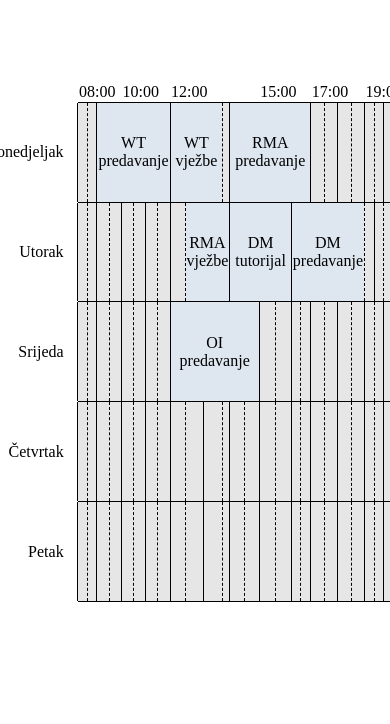
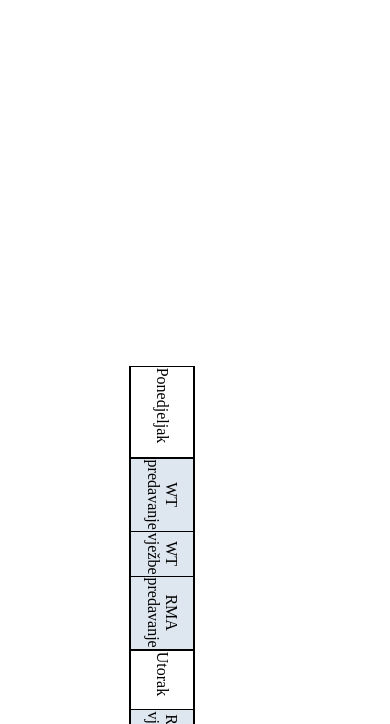
Before and after one commit to kanitadervic/classroom-management-app, a plain HTML site: page raspored.html in a window 390 px wide. Shown: the part 120-844 px from the top of the page. Drawn offline with Linux system fonts and the light colour scheme.

Commit message:
gotov šesti zadatak

```diff
--- a/raspored.css
+++ b/raspored.css
@@ -4,10 +4,9 @@
     display: flex;
     align-items: center;
     justify-content:center;
-
   }
 
-  #main{
+  table{
       height: 600px;
       width: 1000px;
       background: #E6E6E6;
@@ -20,7 +19,8 @@
     td:nth-child(odd){
         border-left-style: dashed;
     }
-   #main, td,tr {
+
+   table, td,tr {
     border: 1px solid black;
     border-collapse: collapse;
   }
@@ -43,7 +43,6 @@
   .input {
     text-align: center;
     background: #DEE6EF;
-
   }
 
 
@@ -65,3 +64,52 @@
   #border {
     border: white 1px solid;
   }
+
+@media all and (max-width: 600px) {
+  #hours, #empty, td:empty {
+    background: white;
+    border: white 1px solid;
+    visibility: hidden;
+    width: 0;
+    height: 0;
+    padding: 0;
+    margin: 0;
+    border: 0
+  }
+
+  table {
+    transform: rotate(90deg);
+    display: flex;
+    border-collapse: collapse;
+    width: 0%;
+    height: 0%;
+    background-color: white;
+    border: none;
+    }
+
+
+  tr{
+    display: table-cell;
+
+  }
+
+
+  td:nth-child(even){
+    border-right-style: none;
+
+}
+td:nth-child(odd){
+    border-left-style: none;
+}
+
+#container {
+
+  margin-top: -250px;
+  padding-bottom: 4em;
+}
+
+
+#weekday {
+  border: 1px black solid;
+}
+}
--- a/raspored.html
+++ b/raspored.html
@@ -82,6 +82,7 @@
                 <td style="display: none;"></td>
                 <td style="display: none;"></td>
                 <td class="input" colspan="6">DM<br>predavanje</td>
+                <td style="display: none;"></td>
                 <td style="display: none;"></td>
                 <td style="display: none;"></td>
                 <td style="display: none;"></td>
```
